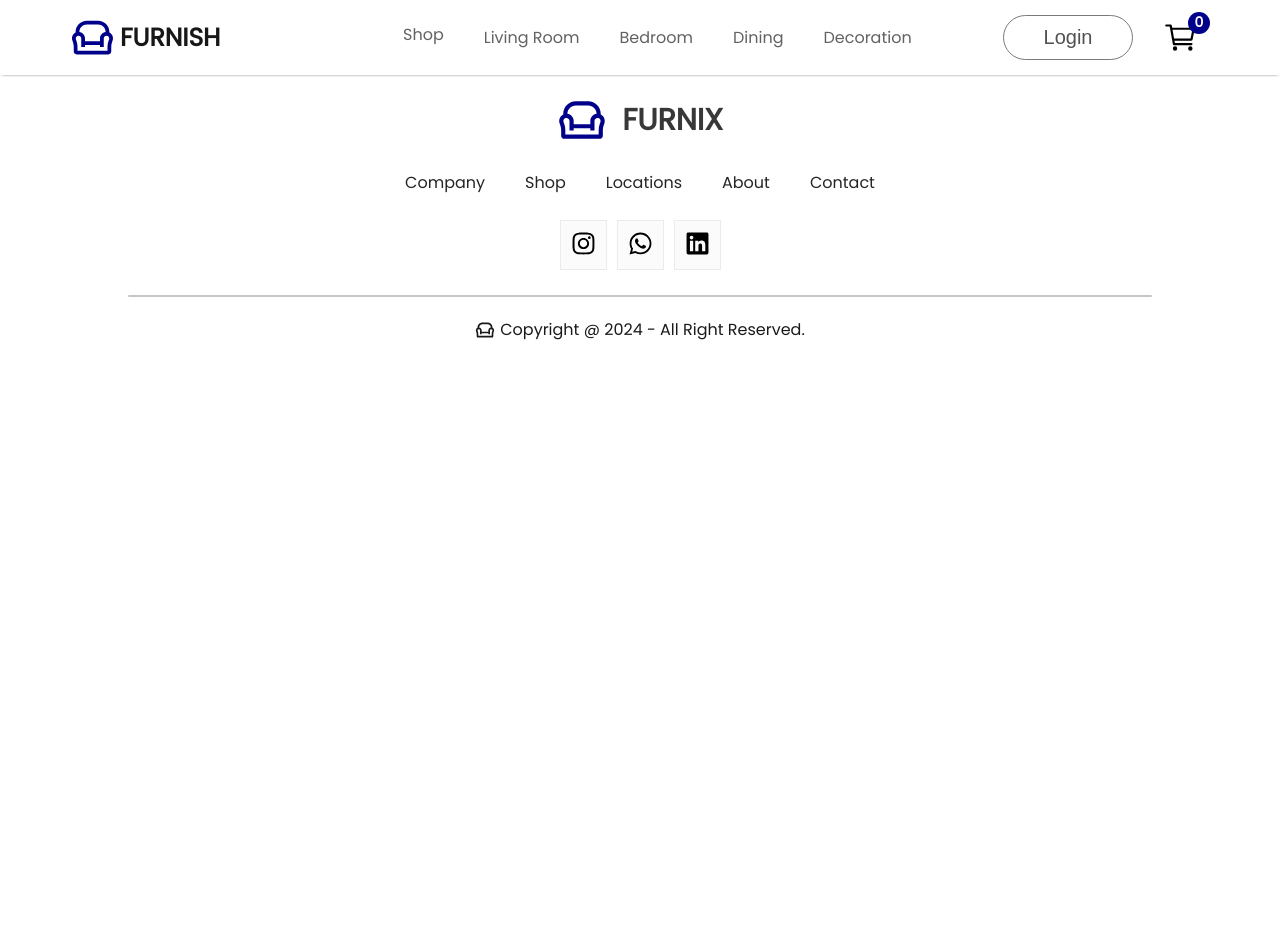
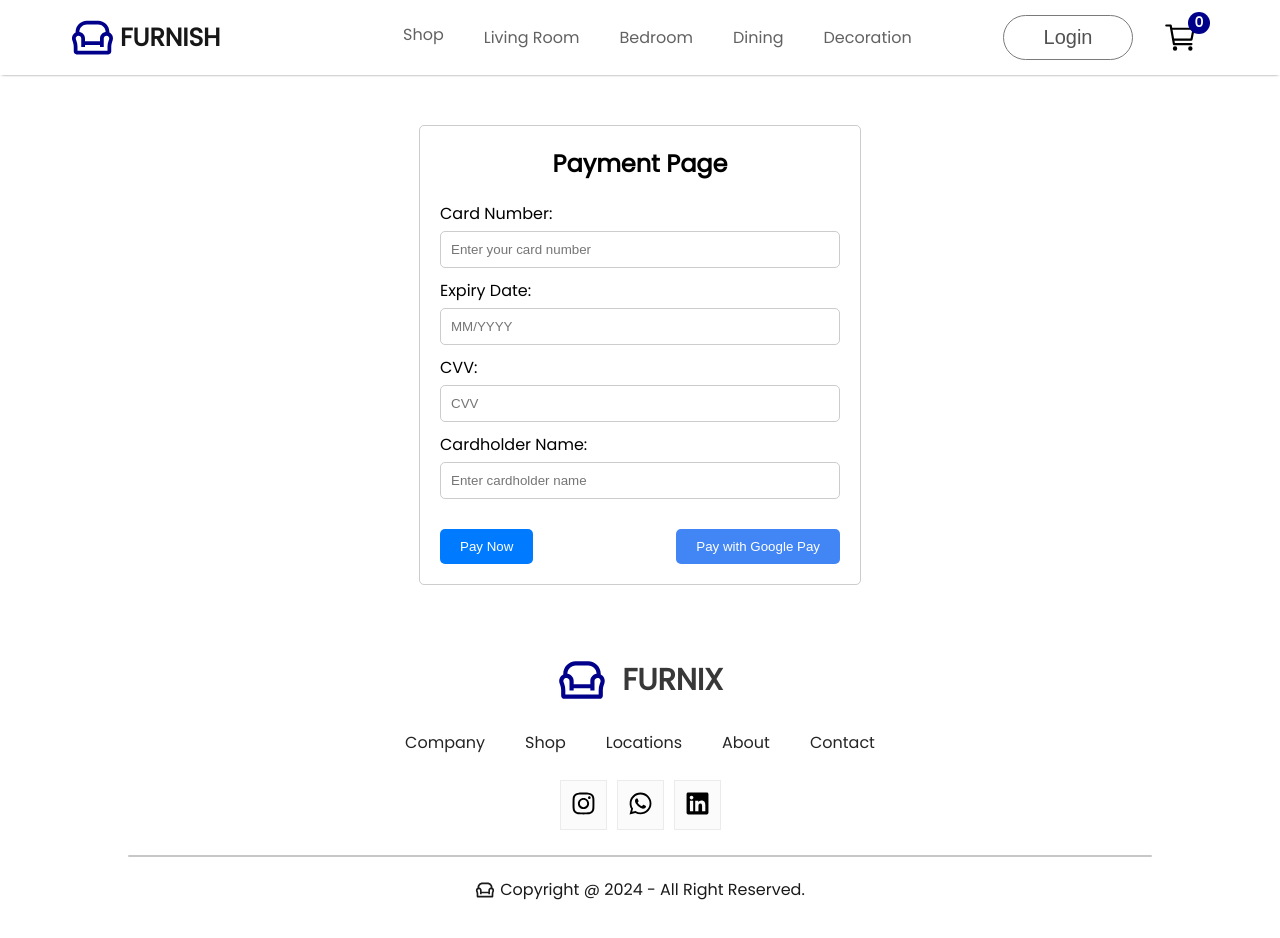
Before and after one commit to iambasilp/Fullstack-Furniture-Webapp, a React (Vite) app in the folder frontend/: page /payment in a window 1280 px wide. Shown: the top 938 px of the page. Before the commit the page ends 800 px from the top, so only its background shows below. Built offline with nearby package versions, Linux system fonts and the light colour scheme; data requests are answered from the project's data file.

Commit message:
Implement payment page functionality and integrate with cart items display.
- Added Payment component with form for card details and simulated payment processing.
- Integrated Payment component into CartItems to enable proceeding to payment.

```diff
--- a/frontend/src/App.jsx
+++ b/frontend/src/App.jsx
@@ -7,6 +7,7 @@ import Product from "./Pages/Product/Product";
 import Cart from "./Pages/Cart/Cart";
 import Login from "./Pages/LoginSignup/Login/Login";
 import Signup from "./Pages/LoginSignup/Signup/Signup";
+import Payment from "./Components/Private/Payment/Payment";
 
 const App = () => {
   return (
@@ -30,6 +31,7 @@ const App = () => {
           <Route path="/login" element={<Login />} />
           <Route path="/signup" element={<Signup/>}/>
           <Route path="/cart" element={<Cart />} />
+          <Route path="payment" element={<Payment />}/>
         </Routes>
         <Footer />
       </BrowserRouter>
--- a/frontend/src/Components/Private/CartItems/CartItems.jsx
+++ b/frontend/src/Components/Private/CartItems/CartItems.jsx
@@ -3,9 +3,15 @@ import "./CartItems.css";
 import { ImCross } from "react-icons/im";
 import { ProductContext } from "../../../Context/ProductContext";
 import { CartContext } from "../../../Context/CartContext";
+import { useNavigate } from "react-router-dom";
 const CartItems = () => {
+  const Navigate = useNavigate()
   const {cartItems,removeItemfromCart,getTotalCartAmount} = useContext(CartContext)
   const {AllProductData} = useContext(ProductContext)
+
+  const handleProceedToCheckout = ()=>{
+    Navigate("/payment")
+  }
   return (
     <div className="cartitems">
       <div className="cartitems-format-main">
@@ -41,7 +47,7 @@ const CartItems = () => {
         {
           if(cartItems[item.id] > 0){
             return (
-              <div>
+              <div key={item.id}>
               <div className="cartitems-format cartitems-format-main">
                 <img src={item.image} alt="" className="carticon-product-icon" />
                 <p>{item.name}</p>
@@ -80,7 +86,7 @@ const CartItems = () => {
               <h3>$ {getTotalCartAmount()}</h3>
             </div>
           </div>
-          <button>PROCEED TO CHECKOUT</button>
+          <button onClick={handleProceedToCheckout}>PROCEED TO CHECKOUT</button>
         </div>
         <div className="cartitems-promocode">
           <p>If you have a promo code, Enter it here</p>
--- /dev/null
+++ b/frontend/src/Components/Private/Payment/Payment.css
@@ -0,0 +1,91 @@
+.payment {
+    max-width: 400px;
+    margin: 50px auto;
+    padding: 20px;
+    border: 1px solid #ccc;
+    border-radius: 5px;
+  }
+
+  .payment h2 {
+    text-align: center;
+    margin-bottom: 20px;
+  }
+
+  .payment-form {
+    display: flex;
+    flex-direction: column;
+  }
+
+  .payment-form label {
+    margin-bottom: 5px;
+  }
+
+  .payment-form input {
+    padding: 10px;
+    margin-bottom: 10px;
+    border: 1px solid #ccc;
+    border-radius: 5px;
+  }
+
+  .payment-buttons {
+    display: flex;
+    justify-content: space-between;
+    align-items: center;
+    margin-top: 20px;
+  }
+
+  .pay-button {
+    padding: 10px 20px;
+    background-color: #007bff;
+    color: #fff;
+    border: none;
+    border-radius: 5px;
+    cursor: pointer;
+  }
+
+  .pay-button:hover {
+    background-color: #0056b3;
+  }
+
+  .google-pay-button {
+    padding: 10px 20px;
+    background-color: #4285f4;
+    color: #fff;
+    border: none;
+    border-radius: 5px;
+    cursor: pointer;
+  }
+
+  .google-pay-button:hover {
+    background-color: #357ae8;
+  }
+
+  .custom-alert {
+    position: fixed;
+    top: 50%;
+    left: 50%;
+    transform: translate(-50%, -50%);
+    background-color: #fff;
+    border: 1px solid #ccc;
+    border-radius: 5px;
+    padding: 20px;
+    box-shadow: 0 0 10px rgba(0, 0, 0, 0.1);
+  }
+
+  .alert-content {
+    text-align: center;
+  }
+
+  .alert-content button {
+    margin-top: 10px;
+    padding: 8px 16px;
+    background-color: #007bff;
+    color: #fff;
+    border: none;
+    border-radius: 5px;
+    cursor: pointer;
+  }
+
+  .alert-content button:hover {
+    background-color: #0056b3;
+  }
--- /dev/null
+++ b/frontend/src/Components/Private/Payment/Payment.jsx
@@ -0,0 +1,52 @@
+// components/payment/Payment.jsx
+import React, { useState } from "react";
+import "./Payment.css";
+
+const Payment = () => {
+  const [processing, setProcessing] = useState(false);
+
+  const handlePayment = (event) => {
+    event.preventDefault();
+    setProcessing(true);
+
+
+    console.log("Processing payment...");
+
+
+    setTimeout(() => {
+      alert("Payment successful!");
+
+      setProcessing(false);
+
+    }, 2000);
+  };
+
+  return (
+    <div className="payment">
+      <h2>Payment Page</h2>
+      <form className="payment-form" onSubmit={handlePayment}>
+        <label htmlFor="cardNumber">Card Number:</label>
+        <input type="text" id="cardNumber" name="cardNumber" placeholder="Enter your card number" required />
+
+        <label htmlFor="expiryDate">Expiry Date:</label>
+        <input type="text" id="expiryDate" name="expiryDate" placeholder="MM/YYYY" required />
+
+        <label htmlFor="cvv">CVV:</label>
+        <input type="text" id="cvv" name="cvv" placeholder="CVV" required />
+
+        <label htmlFor="cardHolderName">Cardholder Name:</label>
+        <input type="text" id="cardHolderName" name="cardHolderName" placeholder="Enter cardholder name" required />
+
+        <div className="payment-buttons">
+          <button type="submit" className="pay-button" disabled={processing}>
+            {processing ? "Processing..." : "Pay Now"}
+          </button>
+
+          <button className="google-pay-button">Pay with Google Pay</button>
+        </div>
+      </form>
+    </div>
+  );
+};
+
+export default Payment;
```
